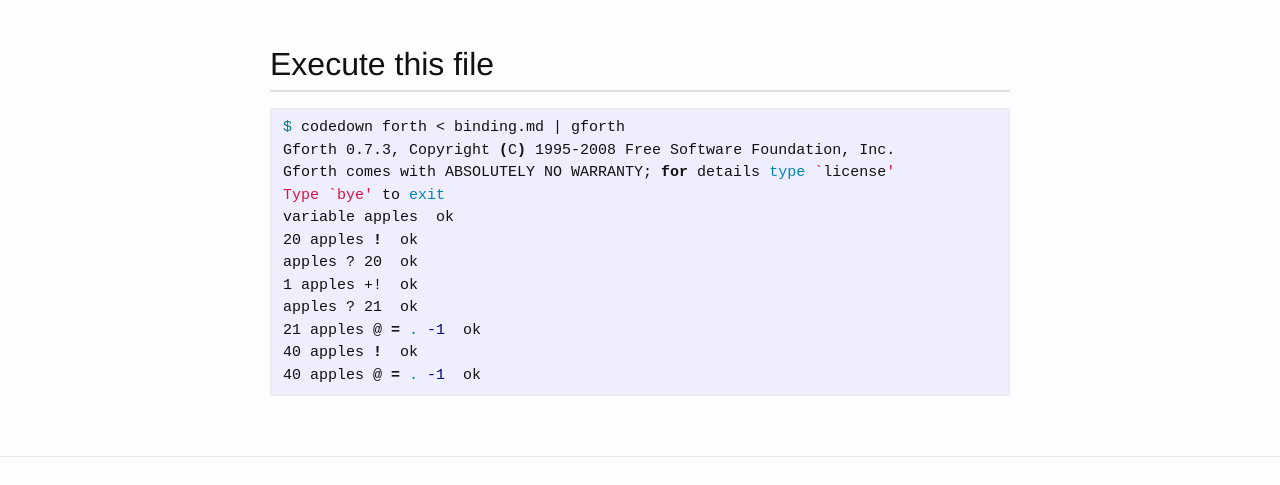
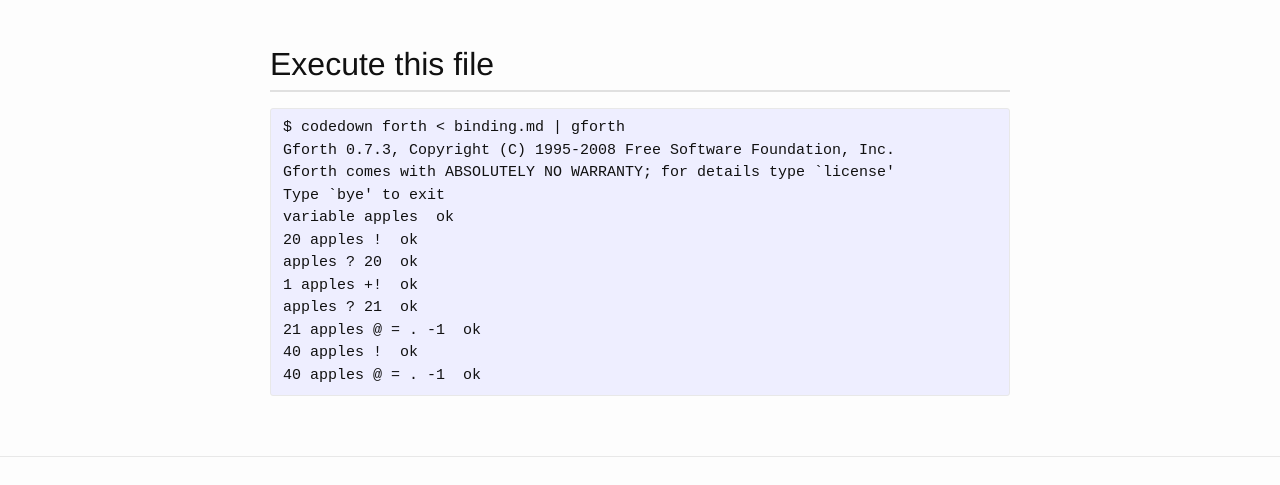
Before and after one commit to bitfragment/plnotes, a Jekyll site: the page built from _forth/binding.md, in a window 1280 px wide. Shown: the part 974-1459 px from the top of the page. Built offline with Jekyll 4.4.1, drawn with Linux system fonts in a browser that asks for light colours.

Commit message:
Hotfix language designation

````diff
--- a/_forth/binding.md
+++ b/_forth/binding.md
@@ -39,7 +39,7 @@
 
 ## Execute this file
 
-```sh
+```txt
 $ codedown forth < binding.md | gforth
 Gforth 0.7.3, Copyright (C) 1995-2008 Free Software Foundation, Inc.
 Gforth comes with ABSOLUTELY NO WARRANTY; for details type `license'
````
Also changed, not shown: _forth/implicitness.md (+1 -1 lines), _forth/modularity.md (+1 -1 lines).
